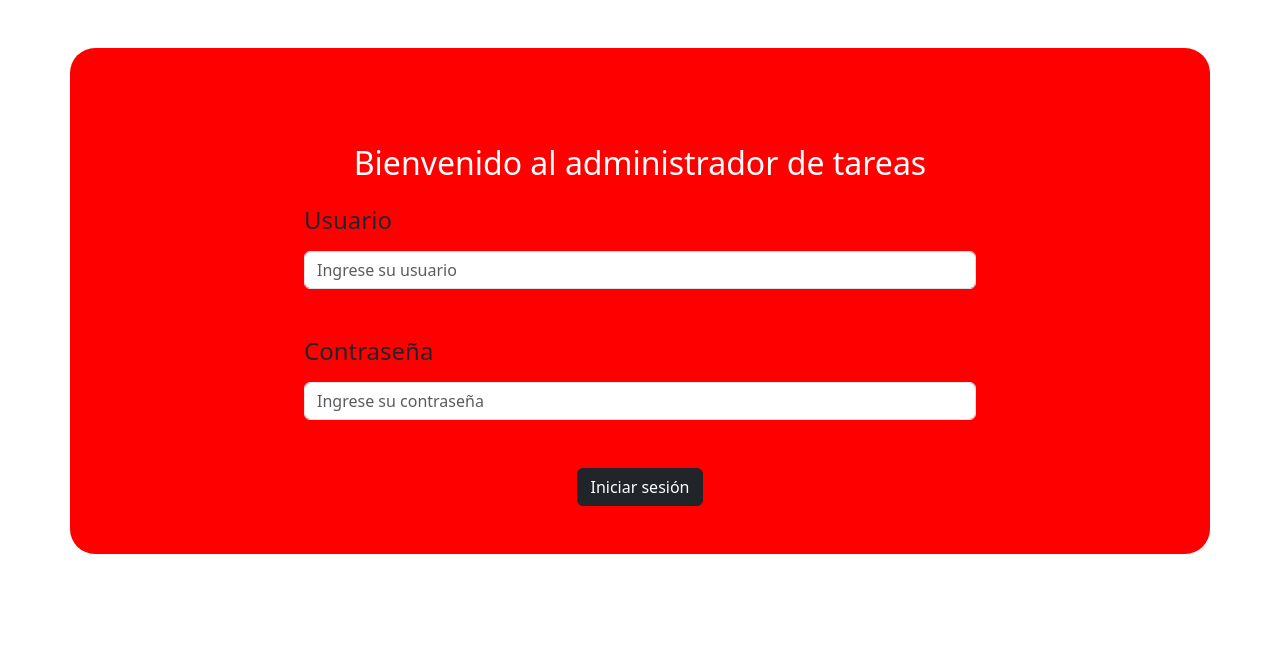
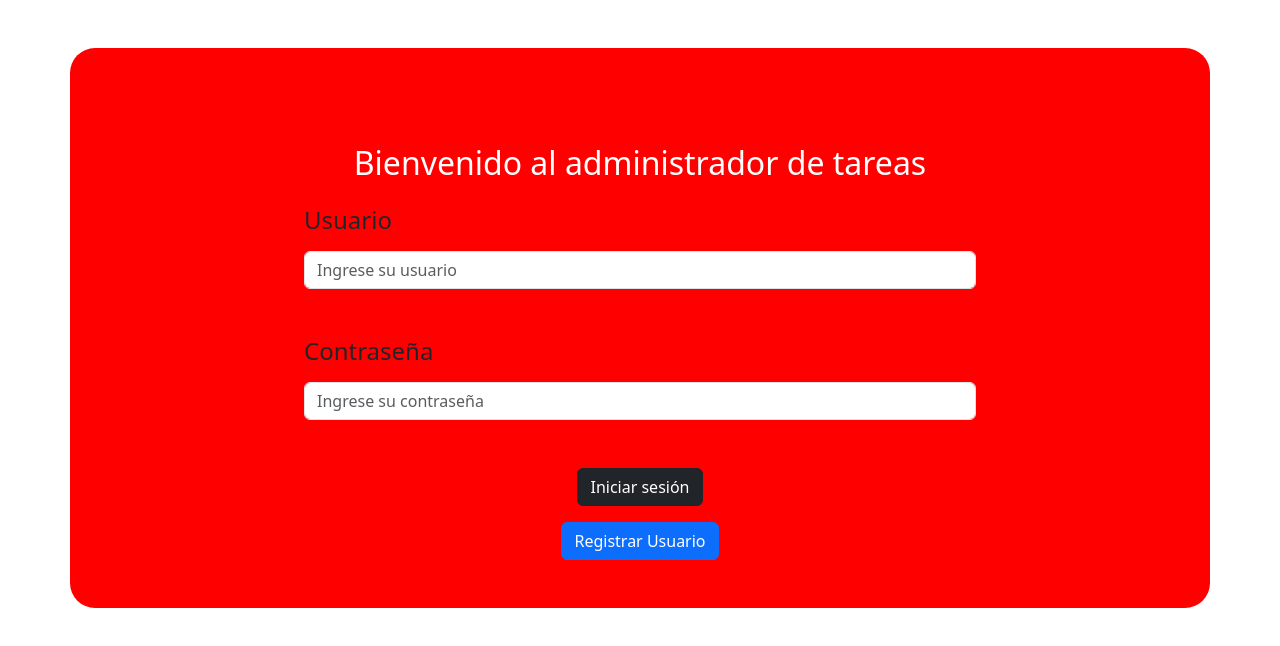
Before and after one commit to JAL117/Proyecto-cliente-servidor-C1, a React (Vite) app: page / in a window 1280 px wide. Shown: the top 646 px of the page. Built offline with nearby package versions, Linux system fonts and the light colour scheme; no server answers.

Commit message:
Registro

```diff
--- a/src/components/FormularioDeLogin.jsx
+++ b/src/components/FormularioDeLogin.jsx
@@ -37,6 +37,58 @@ function Login() {
         console.error("Error al obtener usuarios:", error);
       });
   };
+
+  const registrarUsuario = async () => {
+    const { value: formValues } = await Swal.fire({
+      title: 'Registrar Usuario',
+      html:
+        '<input id="swal-input1" class="swal2-input" placeholder="Usuario">' +
+        '<input id="swal-input2" class="swal2-input" placeholder="Contraseña">' +
+        '<select id="swal-input3" class="swal2-select">' +
+        '<option value="A">Grupo A</option>' +
+        '<option value="B">Grupo B</option>' +
+        '<option value="C">Grupo C</option>' +
+        '</select>',
+      focusConfirm: false,
+      preConfirm: () => {
+        return [
+          document.getElementById('swal-input1').value,
+          document.getElementById('swal-input2').value,
+          document.getElementById('swal-input3').value
+        ];
+      }
+    });
+
+    if (formValues) {
+      const [newUser, newPassword, newGrupo] = formValues;
+      const newId = generateId(); // Generar un ID aleatorio
+      axios.post(apiUrl + '/usuario/add', {
+        id_usuario: newId,
+        nombreDeUsuario: newUser,
+        contrasena: newPassword,
+        grupo: newGrupo
+      })
+      .then((response) => {
+        Swal.fire({
+          icon: 'success',
+          title: 'Usuario registrado',
+          text: 'El usuario ha sido registrado exitosamente!'
+        });
+      })
+      .catch((error) => {
+        Swal.fire({
+          icon: 'error',
+          title: 'Error',
+          text: 'Ha ocurrido un error al registrar el usuario.'
+        });
+      });
+    }
+  };
+
+  const generateId = () => {
+    return Math.floor(Math.random() * 1000000); // Genera un número entero aleatorio
+  };
+
 
   useEffect(() => {
     socket.on('connect', () => {
@@ -85,6 +137,9 @@ function Login() {
                 </Button>
               </div>
             </Form>
+            <div className="d-flex justify-content-center mt-3">
+              <Button variant="primary" onClick={registrarUsuario}>Registrar Usuario</Button>
+            </div>
           </div>
         </Col>
       </Row>
```
